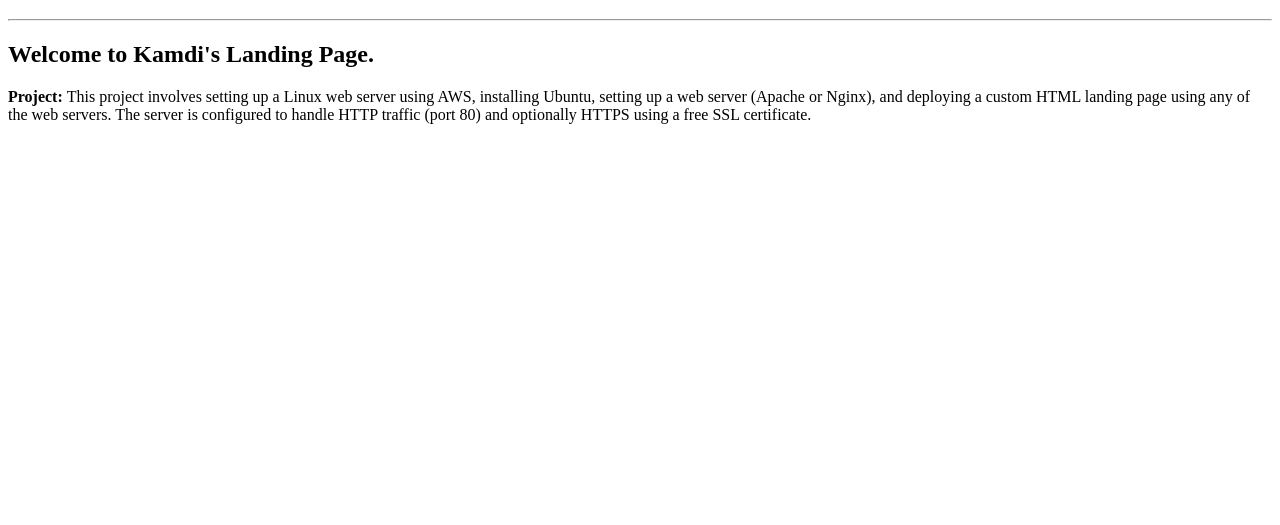
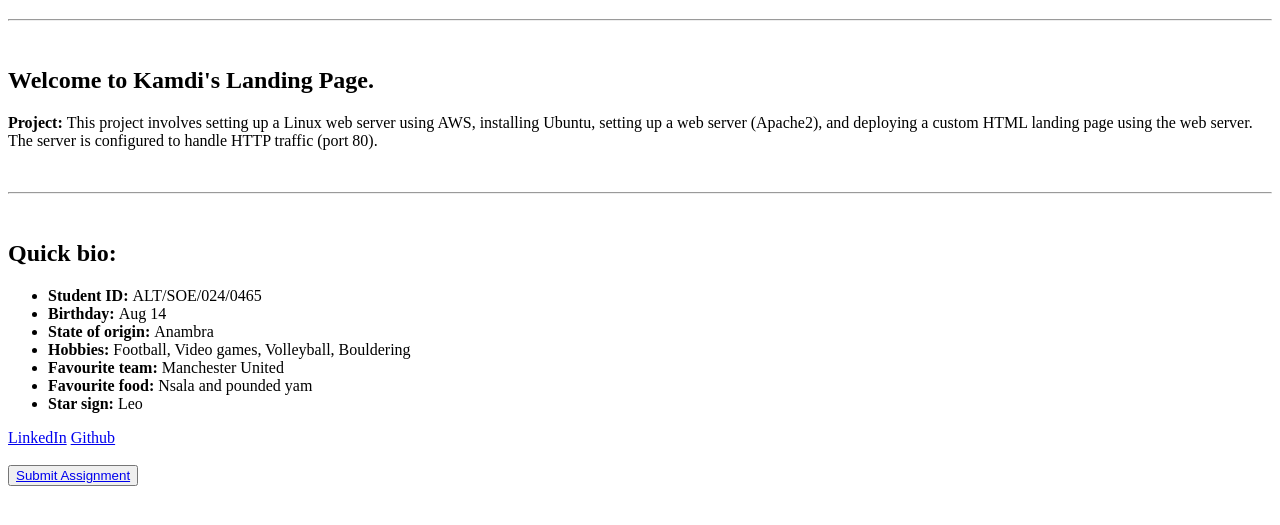
Before and after one commit to dili995/altsch-semester2-project, a plain HTML site: page index.html in a window 1280 px wide. Shown: the part 61-586 px from the top of the page. Drawn offline with Linux system fonts and the light colour scheme.

Commit message:
Completed webpage. Hosted webpage on server using HTTP. Completed documentation.

```diff
--- a/index.html
+++ b/index.html
@@ -3,12 +3,30 @@
 <head>
     <meta charset="UTF-8">
     <meta name="viewport" content="width=device-width, initial-scale=1.0">
-    <title>Document</title>
-</head>
-<body>
-    <h1>KAMDILICHUKWU EGENTI</h1>
-    <hr>
-    <h2>Welcome to Kamdi's Landing Page.</h2>
-    <p><b>Project: </b>This project involves setting up a Linux web server using AWS, installing Ubuntu, setting up a web server (Apache or Nginx), and deploying a custom HTML landing page using any of the web servers. The server is configured to handle HTTP traffic (port 80) and optionally HTTPS using a free SSL certificate.</p>
+    <title>Altschool Proj. 2</title>
+    <script type="text/javascript" src="chrome-extension://flfnfojnbchmpkapielimhjblcmjlloh/inject.js"></script></head>
+    <body>
+<h1>KAMDILICHUKWU EGENTI</h1>
+<hr><br>
+<h2>Welcome to Kamdi's Landing Page.</h2>
+<p><b>Project: </b>This project involves setting up a Linux web server using AWS, installing Ubuntu, setting up a web server (Apache2), and deploying a custom HTML landing page using the web server. The server is configured to handle HTTP traffic (port 80).</p><br>
+<hr><br>
+<h2>Quick bio:</h2>
+<ul>
+<li><b>Student ID: </b>ALT/SOE/024/0465</li>
+<li><b>Birthday: </b>Aug 14</li>
+<li><b>State of origin: </b>Anambra</li>
+<li><b>Hobbies: </b>Football, Video games, Volleyball, Bouldering</li>
+<li><b>Favourite team: </b>Manchester United</li>
+<li><b>Favourite food: </b>Nsala and pounded yam</li>
+<li><b>Star sign: </b>Leo</li>
+</ul>
+<a href="https://www.linkedin.com/in/kamdilichukwu-egenti/">LinkedIn</a>
+<a href="https://github.com/dili995">Github</a>
+
+<br>
+<br>
+<button><a href="https://docs.google.com/forms/d/e/1FAIpQLSeEvqanR7nCyD32D0InObPuyl-2XoALmOw2eur9Ssqgviua9g/viewform">Submit Assignment</a></button>
+
 </body>
 </html>
```
Also changed, not shown: image 10.png (added), image 11.png (added), image 12.png (added), image 13.png (added), image 4.png, image 5.png, image 6.png, image 7.png, image 8.png, image 9.png, 1 other file.
